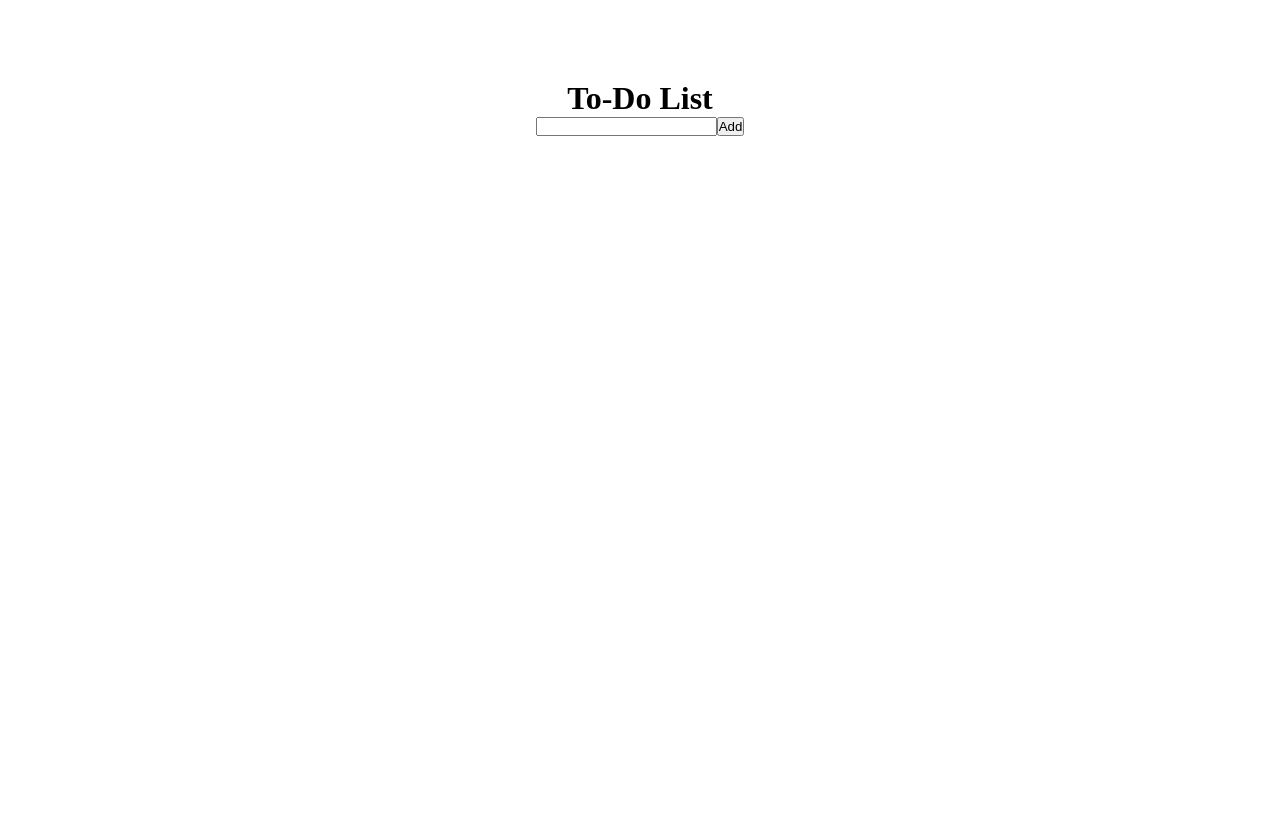
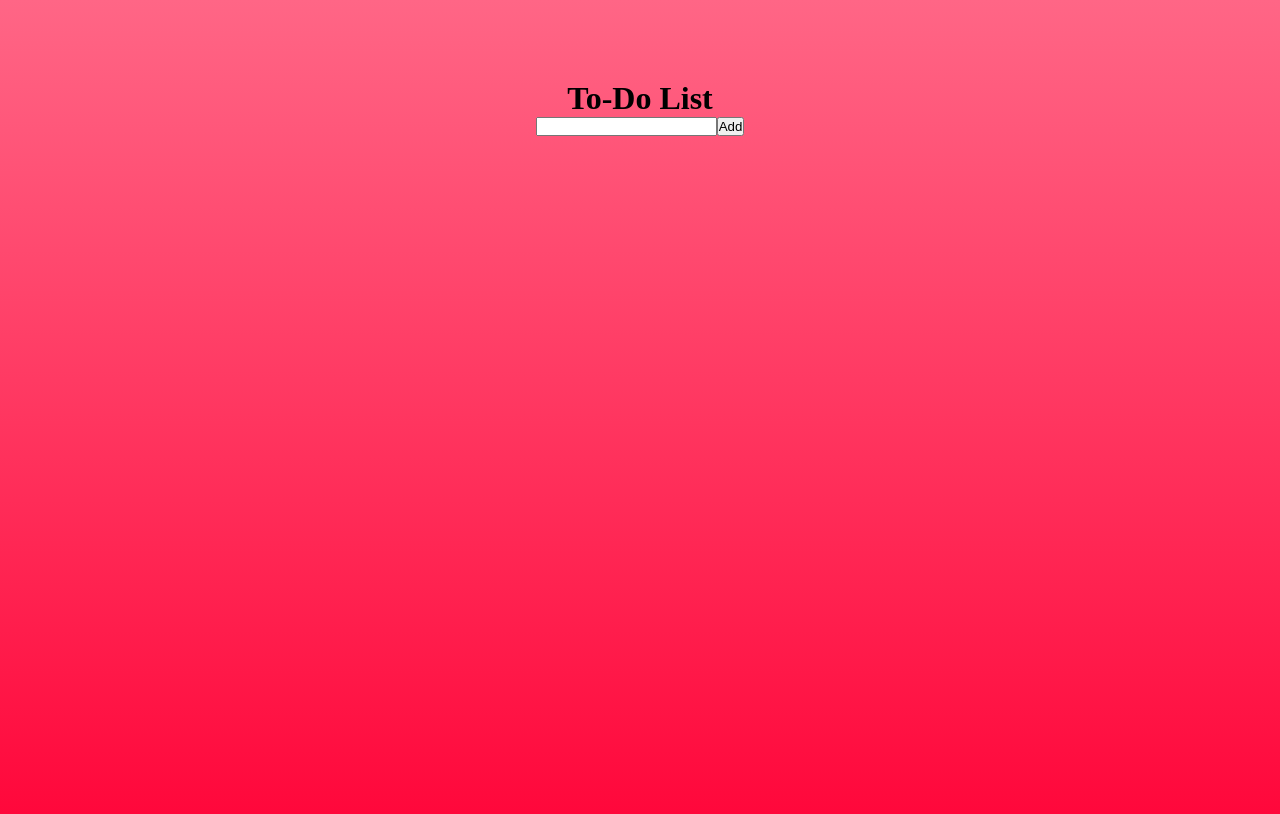
Before and after one commit to Brandon-Moye/ToDoList, a plain HTML site: page index.html in a window 1280 px wide. Drawn offline with Linux system fonts and the light colour scheme.

Commit message:
Update style.css

```diff
--- a/style.css
+++ b/style.css
@@ -2,6 +2,11 @@
   margin: 0;
   padding: 0;
   box-sizing: border-box;
+}
+
+body {
+  background: linear-gradient(#ff6686, #ff0035);
+  height: 100vh;
 }
 
 .headerContainer,
@@ -15,6 +20,9 @@
   margin-top: 5rem;
 }
 
+.addListItemsForm {
+  margin-bottom: 2.5rem;
+}
 .actionItemContainer {
   display: flex;
   justify-content: center;
```
